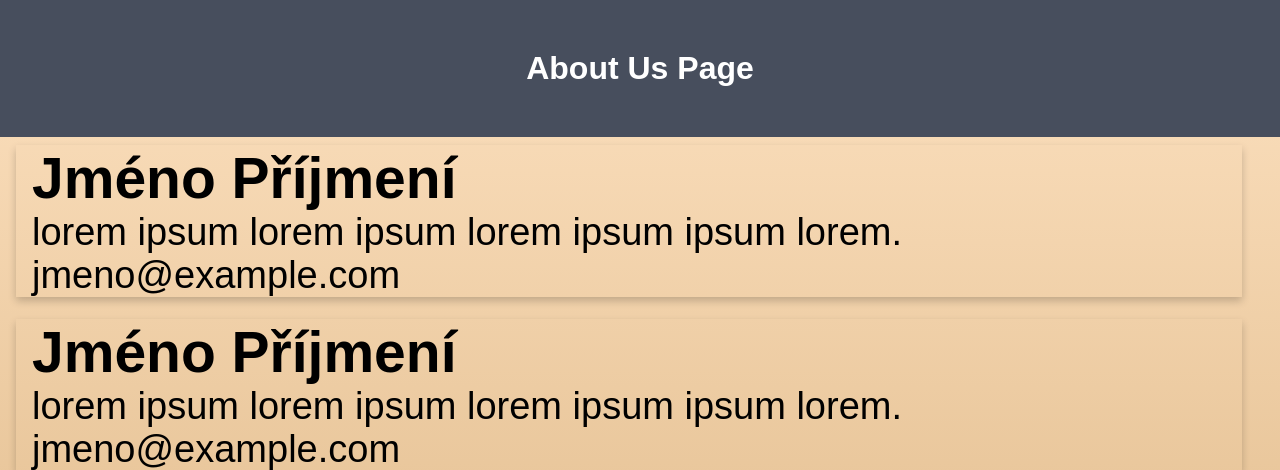
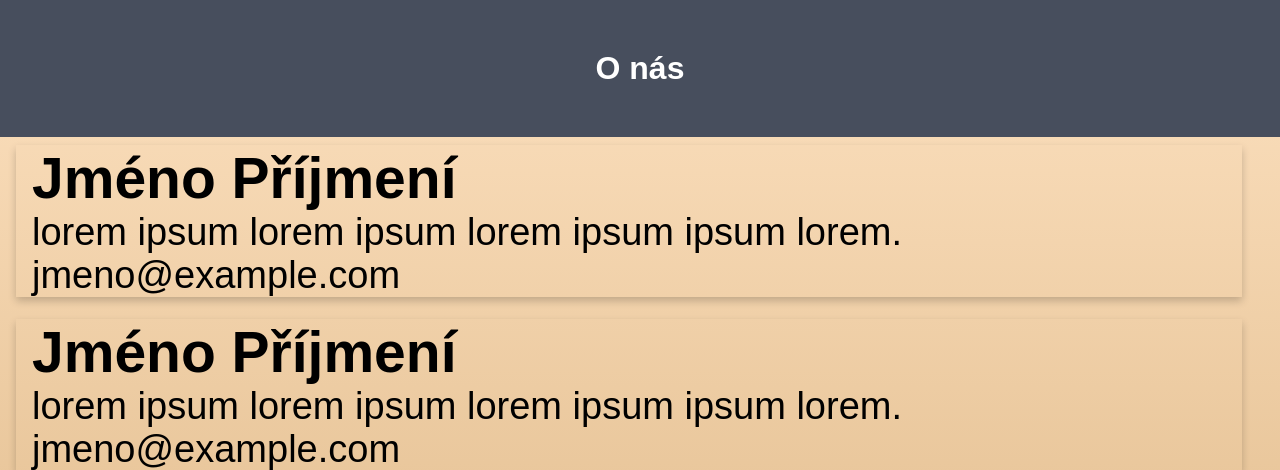
Before and after one commit to Datlik/Hledaci-pokladu, a Flask app: page /E-shop in a window 1280 px wide. Shown: the part 48-518 px from the top of the page. Run offline with Flask 3, Linux system fonts and the light colour scheme.

Commit message:
Update e-shop.html

```diff
--- a/app/templates/e-shop.html
+++ b/app/templates/e-shop.html
@@ -3,7 +3,7 @@
 
   {% block content %}
   <div class="about-section">
-    <h1>About Us Page</h1>
+    <h1>O nás</h1>
   </div>
 
   <div class="row">
```
